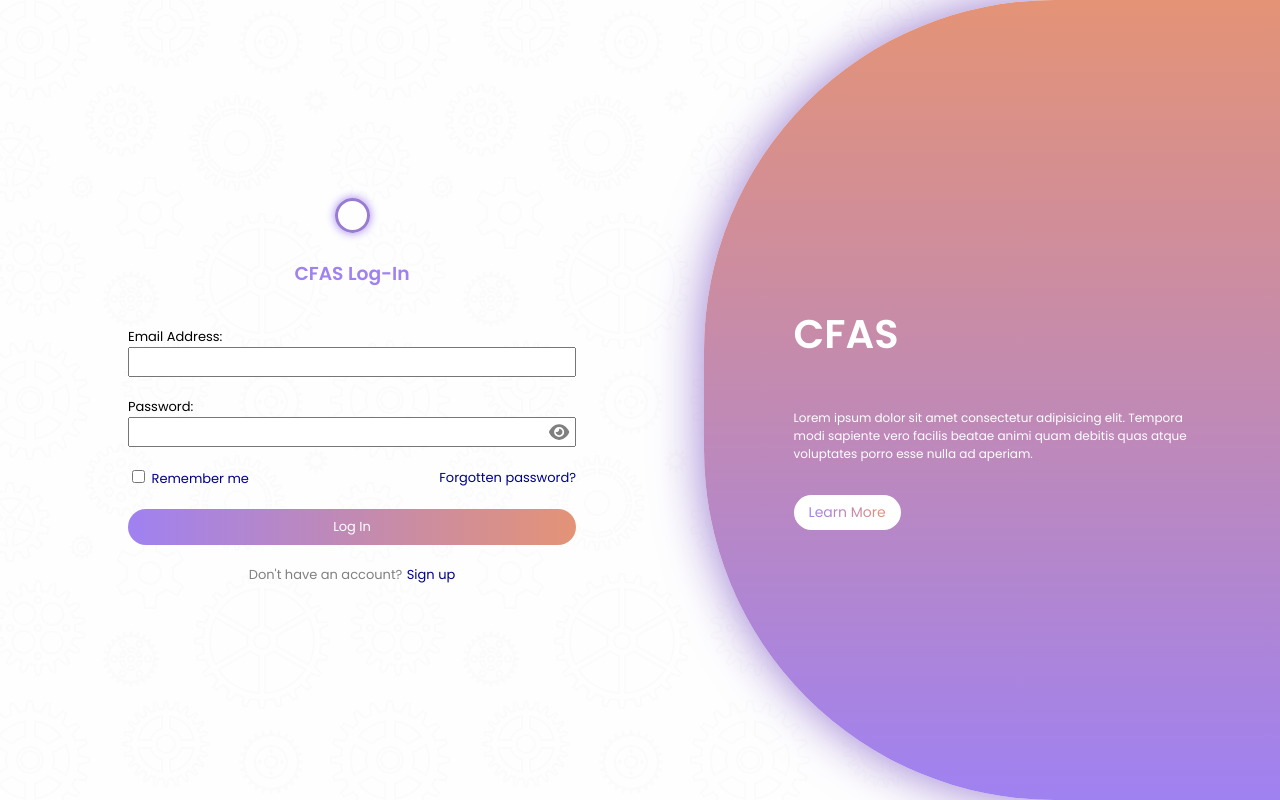
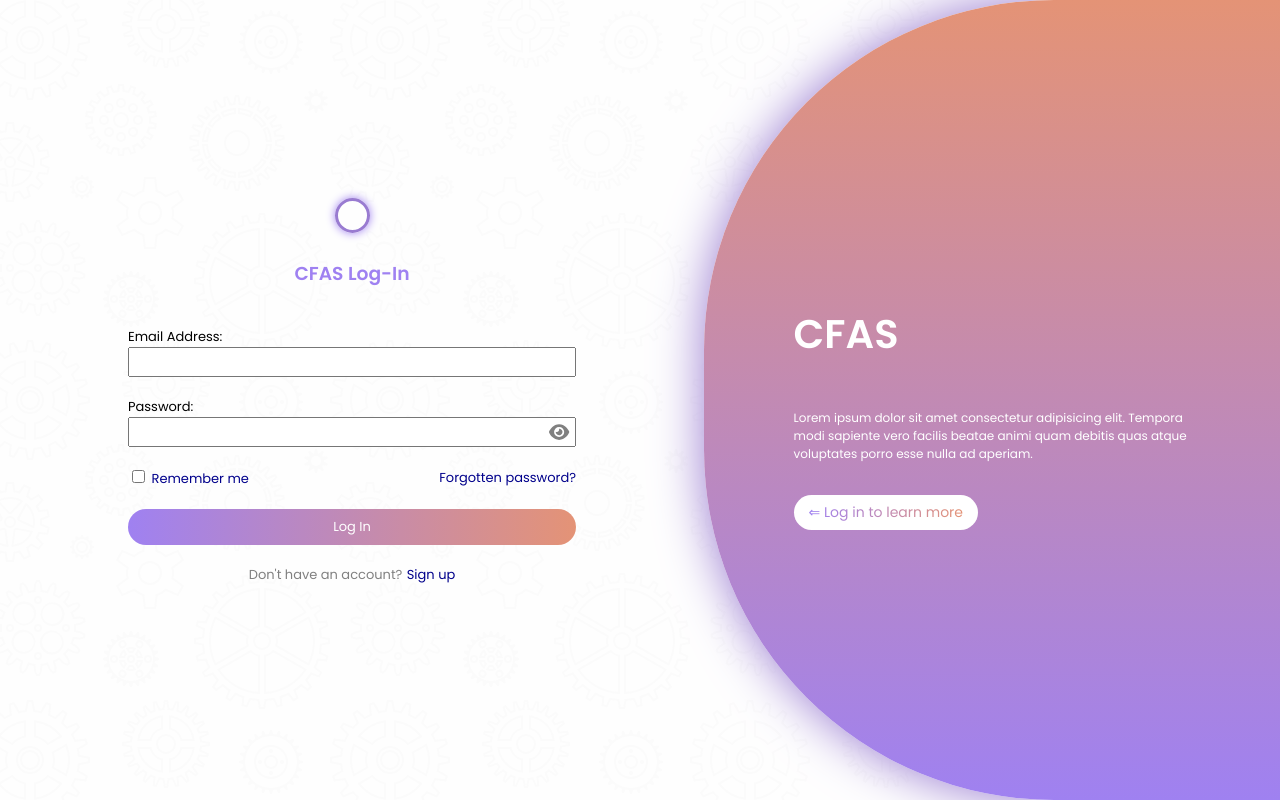
Before and after one commit to Moscolape/crime-app, a React (Create React App) app: page / in a window 1280 px wide. Built offline with nearby package versions, Linux system fonts and the light colour scheme; a web font is replaced by a local one.

Commit message:
change text styling

```diff
--- a/src/components/crime-events/crime-events-component.js
+++ b/src/components/crime-events/crime-events-component.js
@@ -81,7 +81,7 @@ const CrimeEvents = () => {
                         )}
                 </div>
             </div>
-            <p style={{color:'#997BD1'}}><b>Overview of Events</b></p>
+            <p style={{color:'#997BD1'}}><b>Events</b></p>
         </div>
     );
 }
--- a/src/components/login/login-component.js
+++ b/src/components/login/login-component.js
@@ -144,7 +144,7 @@ const Login = () => {
                     </p>
                     <div className="learn">
                         <div className="span">
-                            <span className="more">Learn More</span>
+                            <span className="more">⇐ Log in to learn more</span>
                         </div>
                     </div>
                 </section>
```
